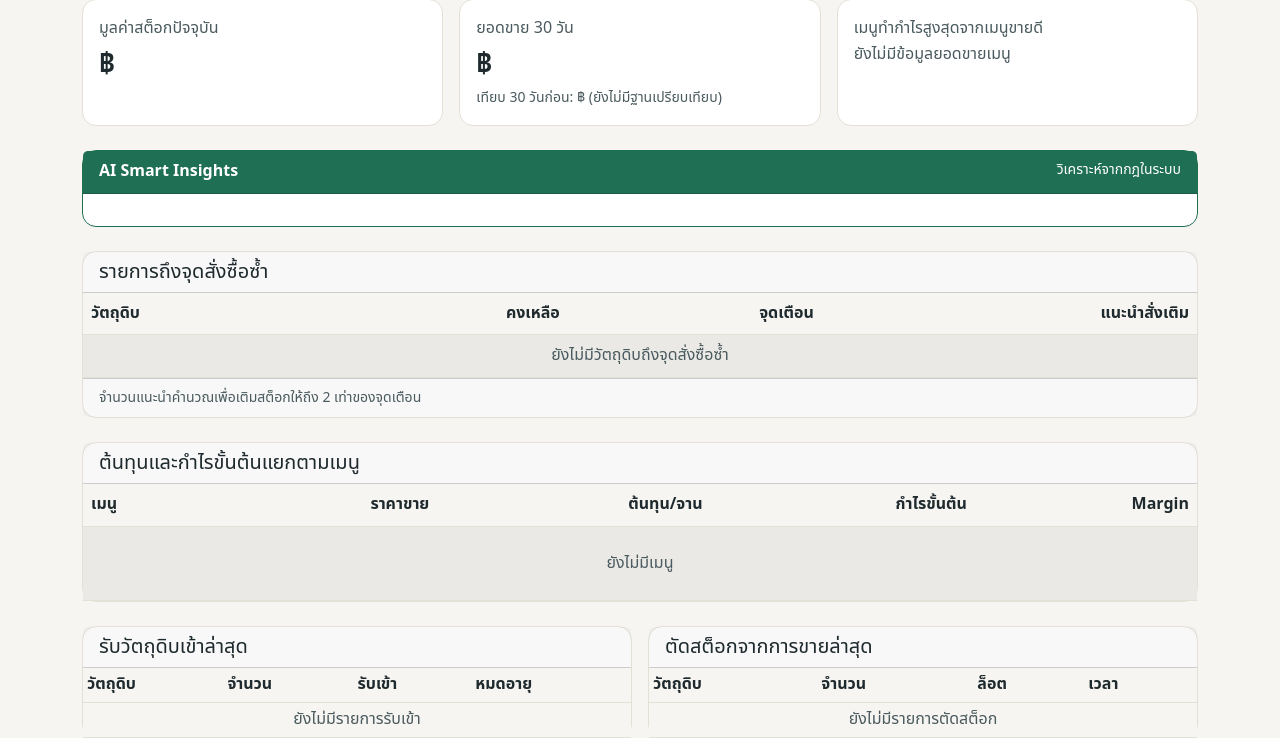
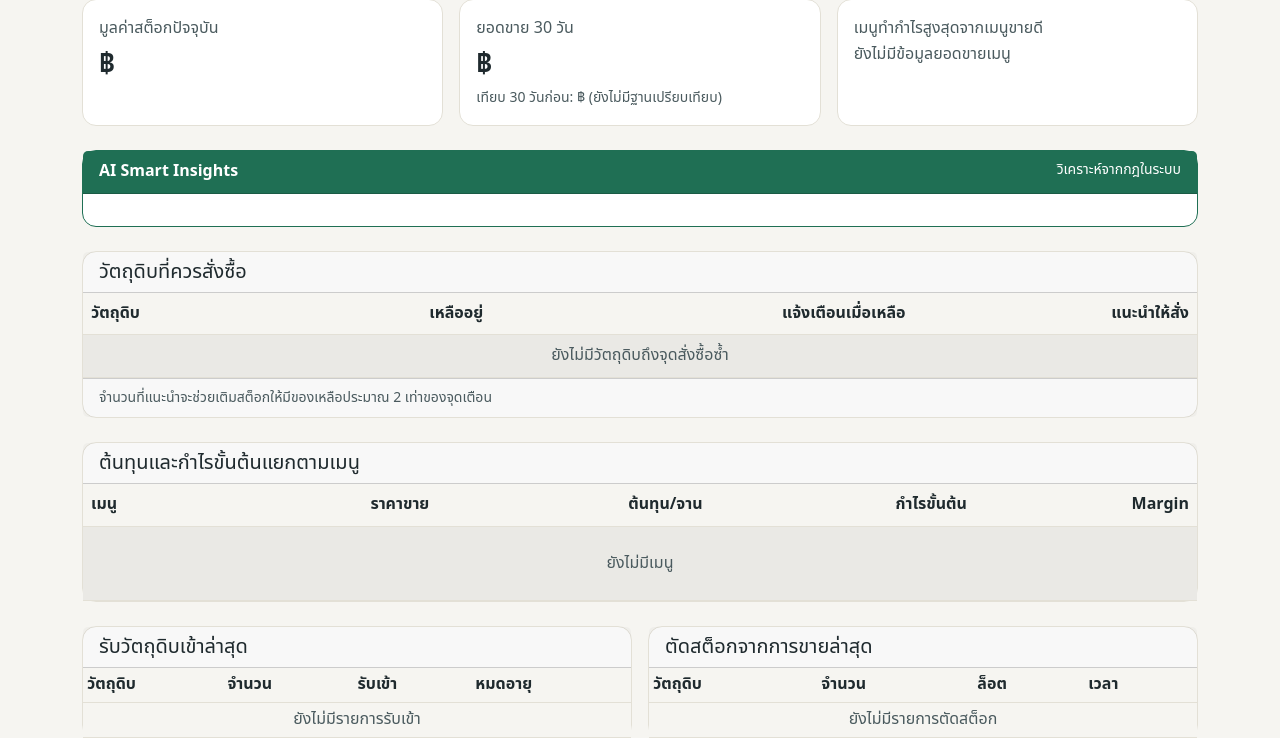
Before and after one commit to theepop66/CN331-Restaurant-management, a Django app: template main/myproject/templates/analytics/dashboard.html in a window 1280 px wide. Shown: the part 170-908 px from the top of the page. Run offline with Django 5.2, Linux system fonts and the light colour scheme; the template is opened without the code that fills it, so the values that code supplies are empty; some web fonts are replaced.

Commit message:
copy(analytics): clarify restock table wording

```diff
--- a/main/myproject/templates/analytics/dashboard.html
+++ b/main/myproject/templates/analytics/dashboard.html
@@ -40,9 +40,9 @@
 </section>
 
 <section class="card mb-4">
-    <div class="card-header"><h2 class="h5 mb-0">รายการถึงจุดสั่งซื้อซ้ำ</h2></div>
+    <div class="card-header"><h2 class="h5 mb-0">วัตถุดิบที่ควรสั่งซื้อ</h2></div>
     <div class="table-responsive"><table class="table table-striped mb-0">
-        <thead><tr><th>วัตถุดิบ</th><th class="text-end">คงเหลือ</th><th class="text-end">จุดเตือน</th><th class="text-end">แนะนำสั่งเติม</th></tr></thead>
+        <thead><tr><th>วัตถุดิบ</th><th class="text-end">เหลืออยู่</th><th class="text-end">แจ้งเตือนเมื่อเหลือ</th><th class="text-end">แนะนำให้สั่ง</th></tr></thead>
         <tbody>
         {% for row in restock_suggestions %}<tr>
             <td>{{ row.ingredient.name }}</td>
@@ -52,12 +52,12 @@
         </tr>{% endfor %}
         {% for ingredient in low_stock %}{% if not ingredient.par_level %}<tr>
             <td>{{ ingredient.name }}</td><td class="text-end">{{ ingredient.stock_quantity }} {{ ingredient.get_unit_display }}</td>
-            <td colspan="2" class="text-end text-danger">กำหนดจุดสั่งซื้อซ้ำในหน้าคลังวัตถุดิบ</td>
+            <td colspan="2" class="text-end text-danger">ตั้งจุดเตือนสต็อกในหน้าคลังวัตถุดิบ</td>
         </tr>{% endif %}{% endfor %}
         {% if not low_stock %}<tr><td colspan="4" class="text-center text-muted">ยังไม่มีวัตถุดิบถึงจุดสั่งซื้อซ้ำ</td></tr>{% endif %}
         </tbody>
     </table></div>
-    <div class="card-footer small text-muted">จำนวนแนะนำคำนวณเพื่อเติมสต็อกให้ถึง 2 เท่าของจุดเตือน</div>
+    <div class="card-footer small text-muted">จำนวนที่แนะนำจะช่วยเติมสต็อกให้มีของเหลือประมาณ 2 เท่าของจุดเตือน</div>
 </section>
 
 <section class="card mb-4">
```
